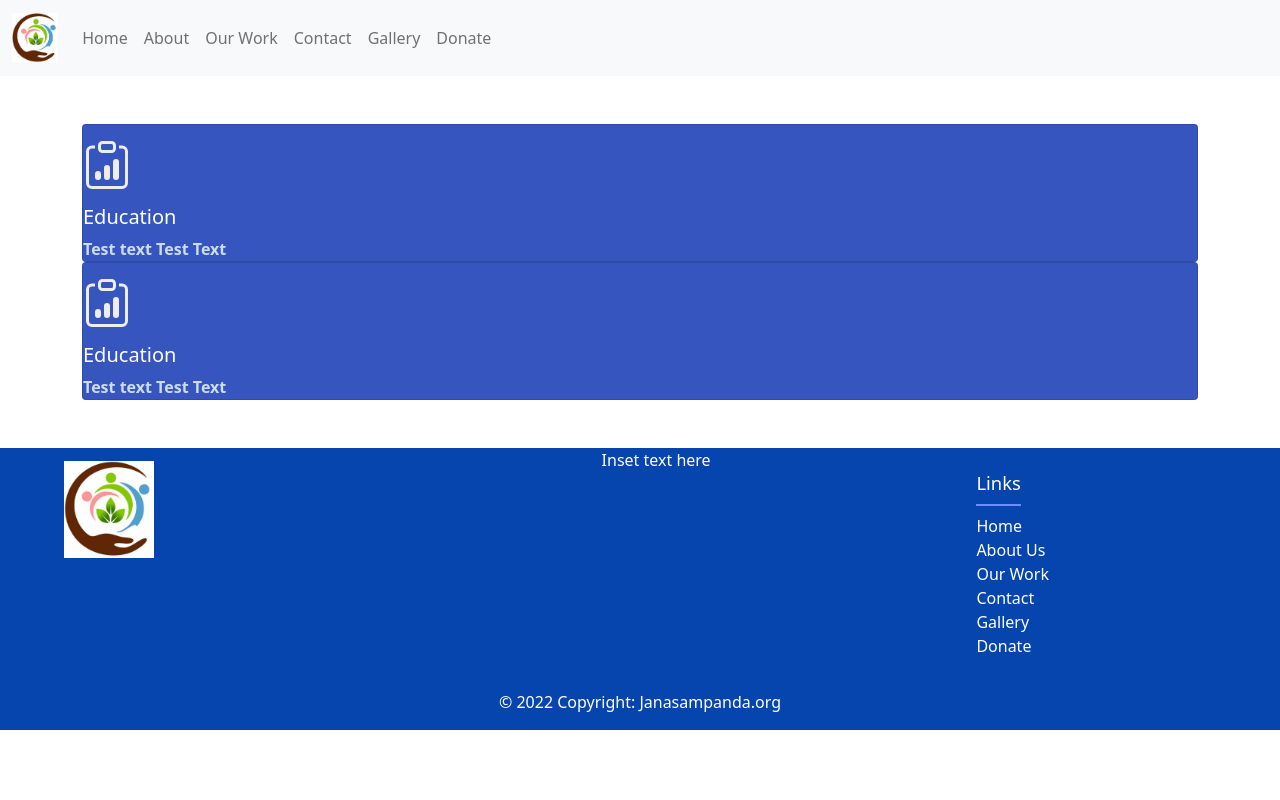
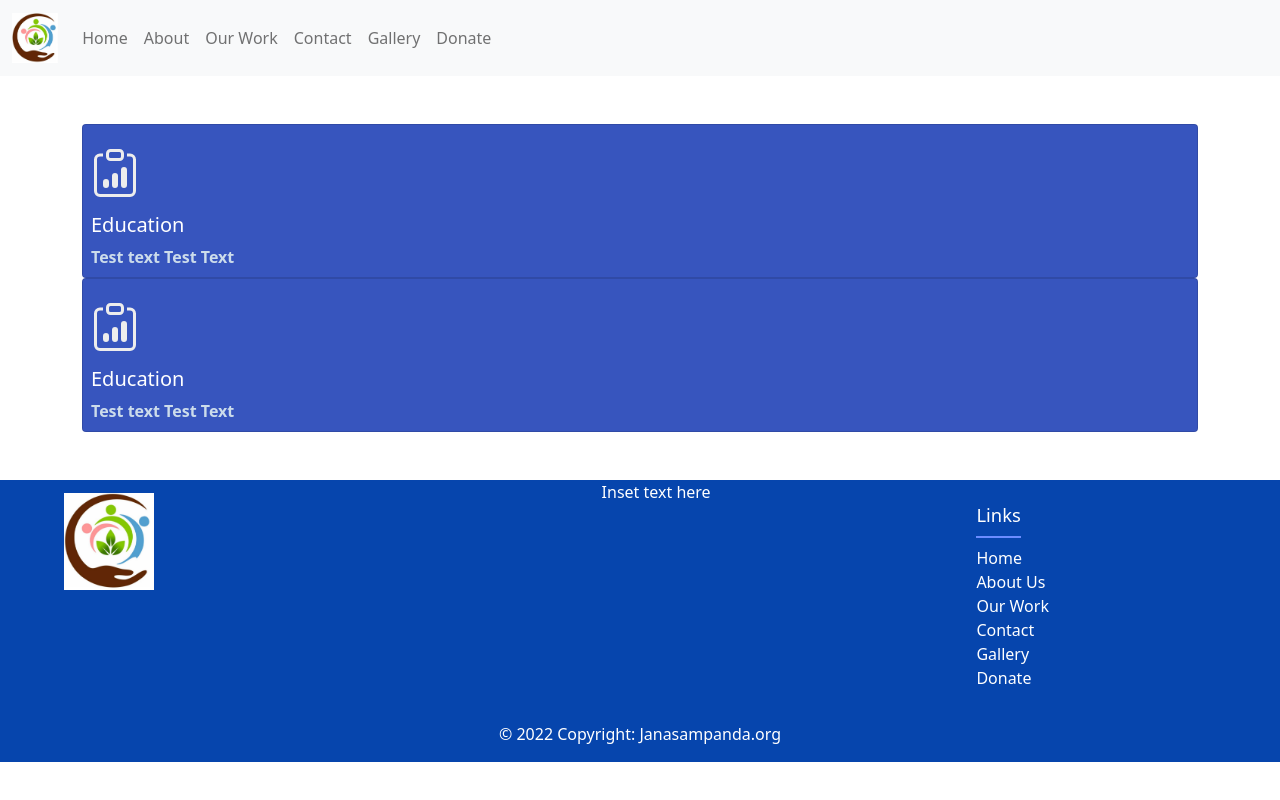
Before and after one commit to aarugunj27/Janasampanda, a React (Create React App) app: page /work in a window 1280 px wide. Shown: the top 800 px of the page. Built offline with nearby package versions, Linux system fonts and the light colour scheme.

Commit message:
Update work.js

```diff
--- a/src/pages/work.js
+++ b/src/pages/work.js
@@ -8,7 +8,7 @@ function Work() {
         <div>
         <div class="container p-10 my-5">
           <div class="card-deck no-select">
-            <Card className="card card-hover">
+            <Card className="card card-hover p-2">
             <svg width="3em" height="3em" viewBox="0 0 16 16" class="fas fa-book-open text-danger my-3" fill="#ededed" xmlns="http://www.w3.org/2000/svg">
                 <path fill-rule="evenodd" d="M4 1.5H3a2 2 0 0 0-2 2V14a2 2 0 0 0 2 2h10a2 2 0 0 0 2-2V3.5a2 2 0 0 0-2-2h-1v1h1a1 1 0 0 1 1 1V14a1 1 0 0 1-1 1H3a1 1 0 0 1-1-1V3.5a1 1 0 0 1 1-1h1v-1z" />
                 <path fill-rule="evenodd" d="M9.5 1h-3a.5.5 0 0 0-.5.5v1a.5.5 0 0 0 .5.5h3a.5.5 0 0 0 .5-.5v-1a.5.5 0 0 0-.5-.5zm-3-1A1.5 1.5 0 0 0 5 1.5v1A1.5 1.5 0 0 0 6.5 4h3A1.5 1.5 0 0 0 11 2.5v-1A1.5 1.5 0 0 0 9.5 0h-3z" />
@@ -19,7 +19,7 @@ function Work() {
                     Test text Test Text
                 </Card.Text>
             </Card>
-            <Card className="card card-hover">
+            <Card className="card card-hover p-2">
             <svg width="3em" height="3em" viewBox="0 0 16 16" class="fas fa-book-open text-danger my-3" fill="#ededed" xmlns="http://www.w3.org/2000/svg">
                 <path fill-rule="evenodd" d="M4 1.5H3a2 2 0 0 0-2 2V14a2 2 0 0 0 2 2h10a2 2 0 0 0 2-2V3.5a2 2 0 0 0-2-2h-1v1h1a1 1 0 0 1 1 1V14a1 1 0 0 1-1 1H3a1 1 0 0 1-1-1V3.5a1 1 0 0 1 1-1h1v-1z" />
                 <path fill-rule="evenodd" d="M9.5 1h-3a.5.5 0 0 0-.5.5v1a.5.5 0 0 0 .5.5h3a.5.5 0 0 0 .5-.5v-1a.5.5 0 0 0-.5-.5zm-3-1A1.5 1.5 0 0 0 5 1.5v1A1.5 1.5 0 0 0 6.5 4h3A1.5 1.5 0 0 0 11 2.5v-1A1.5 1.5 0 0 0 9.5 0h-3z" />
```
